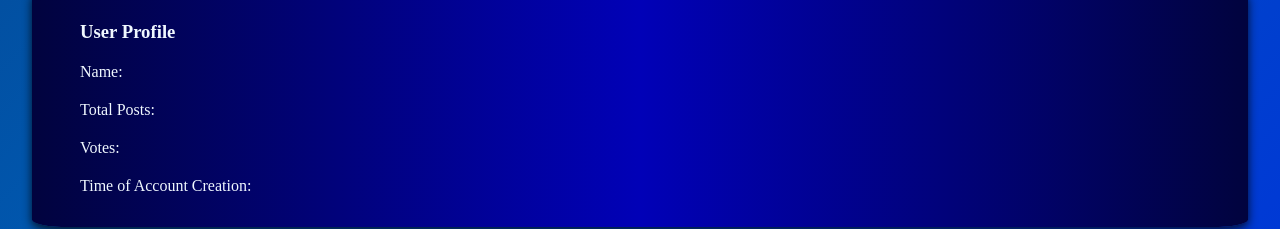
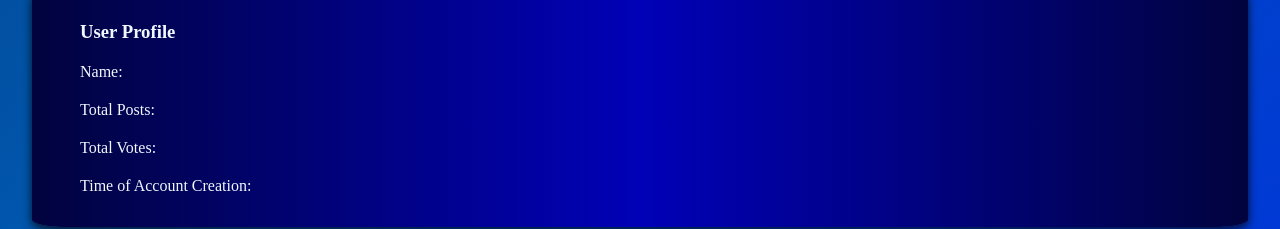
Before and after one commit to itss0urav/Anywhere-frontend, a React (Vite) app: page /User in a window 1280 px wide. Shown: the part 128-357 px from the top of the page. Built offline with nearby package versions, Linux system fonts and the light colour scheme; no server answers; a web font is replaced by a local one.

Commit message:
profile update

```diff
--- a/src/components/Pages/User/User.jsx
+++ b/src/components/Pages/User/User.jsx
@@ -25,7 +25,7 @@ const UserProfile = ({ totalPosts, timeOfAccountCreation }) => {
           <h3 className="user-profile-title">User Profile</h3>
           <p className="user-profile-name">Name: {user}</p>
           <p className="user-profile-posts">Total Posts: {totalPosts}</p>
-          <p className="user-profile-votes">Votes: {voteCount}</p>
+          <p className="user-profile-votes">Total Votes: {voteCount}</p>
           <p className="user-profile-creation-time">
             Time of Account Creation: {timeOfAccountCreation}
           </p>
```
